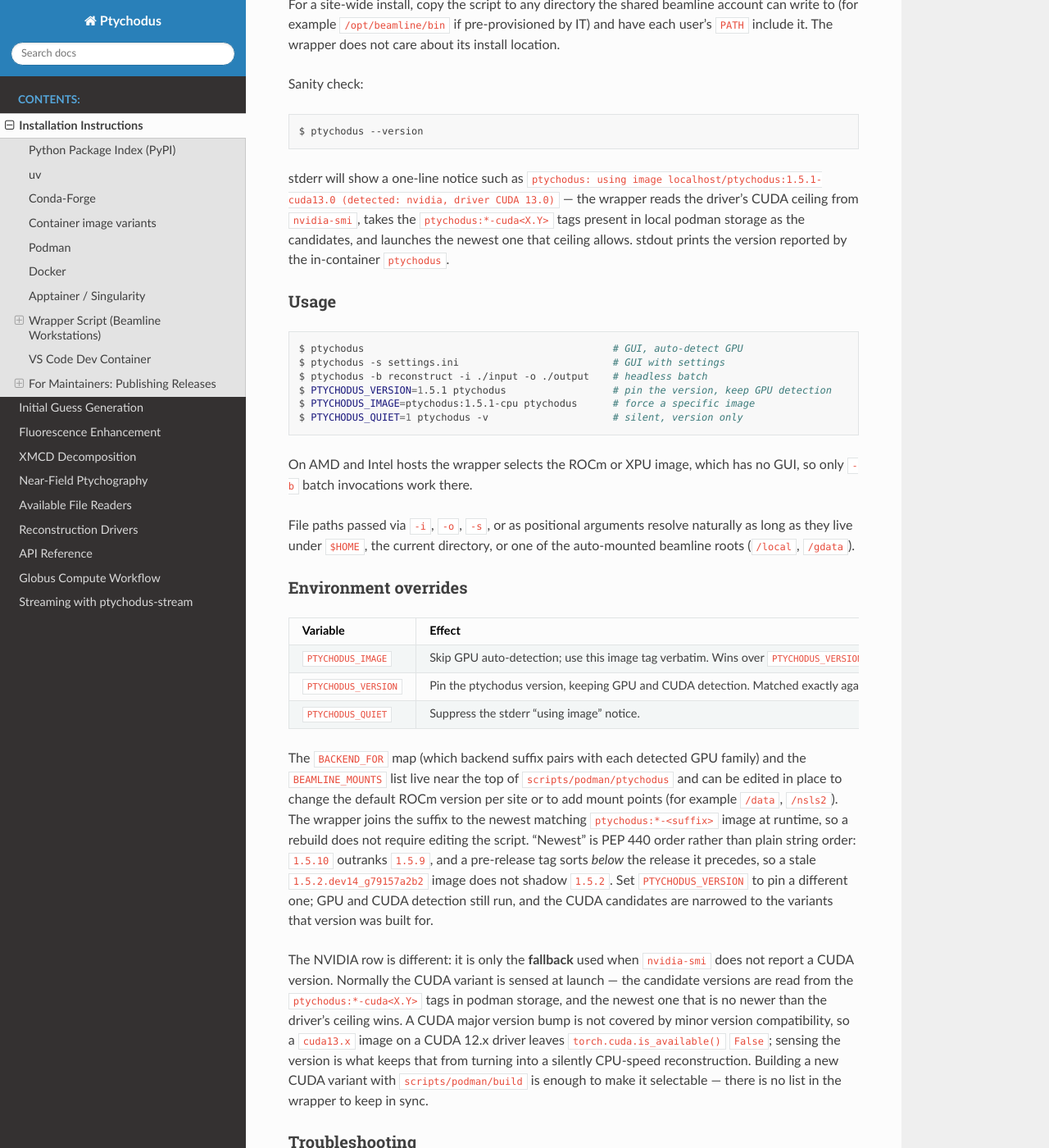
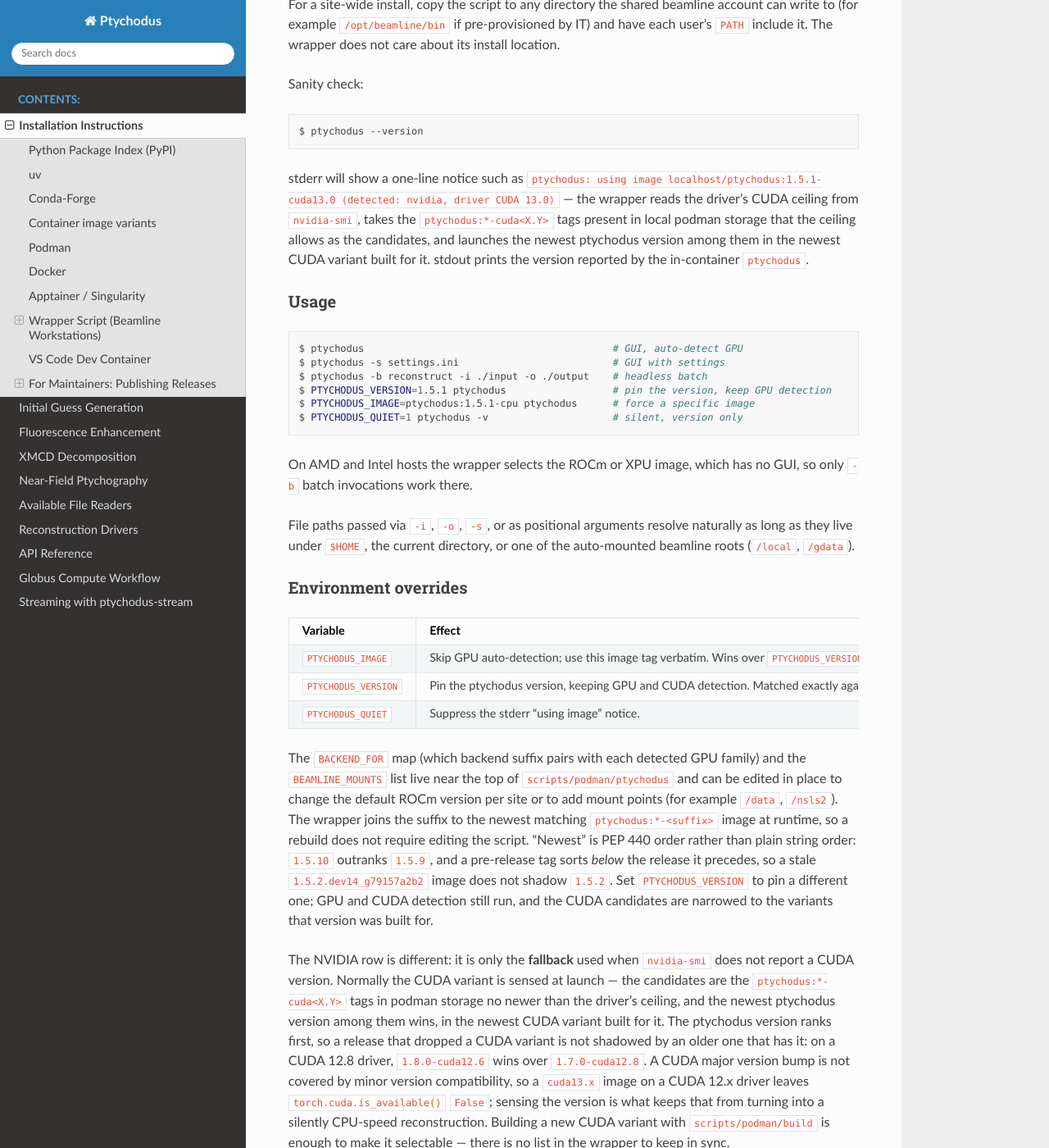
Before and after one commit to AdvancedPhotonSource/ptychodus, a Sphinx documentation site: the page built from docs/source/getting_started.md, in a window 1280 px wide and 1400 px high, scrolled down 6386 px. Shown: the whole window at 82% size. Built offline with Sphinx 7.4.7 and the Read the Docs theme 3.1.0, drawn with Linux system fonts in a browser that asks for light colours.

Commit message:
Launch the newest release with a driver-compatible CUDA image
The podman launcher picked the newest compatible CUDA variant first, so a
release that dropped a CUDA row lost to an older one that had it. Rank by
ptychodus version first and break ties by CUDA version.

Co-Authored-By: Claude Opus 5.5 <noreply@anthropic.com>

````diff
--- a/docs/source/getting_started.md
+++ b/docs/source/getting_started.md
@@ -214,7 +214,7 @@ Sanity check:
 $ ptychodus --version
 ```
 
-stderr will show a one-line notice such as `ptychodus: using image localhost/ptychodus:1.5.1-cuda13.0 (detected: nvidia, driver CUDA 13.0)` — the wrapper reads the driver's CUDA ceiling from `nvidia-smi`, takes the `ptychodus:*-cuda<X.Y>` tags present in local podman storage as the candidates, and launches the newest one that ceiling allows. stdout prints the version reported by the in-container `ptychodus`.
+stderr will show a one-line notice such as `ptychodus: using image localhost/ptychodus:1.5.1-cuda13.0 (detected: nvidia, driver CUDA 13.0)` — the wrapper reads the driver's CUDA ceiling from `nvidia-smi`, takes the `ptychodus:*-cuda<X.Y>` tags present in local podman storage that the ceiling allows as the candidates, and launches the newest ptychodus version among them in the newest CUDA variant built for it. stdout prints the version reported by the in-container `ptychodus`.
 
 ### Usage
 
@@ -241,7 +241,7 @@ File paths passed via `-i`, `-o`, `-s`, or as positional arguments resolve natur
 
 The `BACKEND_FOR` map (which backend suffix pairs with each detected GPU family) and the `BEAMLINE_MOUNTS` list live near the top of `scripts/podman/ptychodus` and can be edited in place to change the default ROCm version per site or to add mount points (for example `/data`, `/nsls2`). The wrapper joins the suffix to the newest matching `ptychodus:*-<suffix>` image at runtime, so a rebuild does not require editing the script. "Newest" is PEP 440 order rather than plain string order: `1.5.10` outranks `1.5.9`, and a pre-release tag sorts *below* the release it precedes, so a stale `1.5.2.dev14_g79157a2b2` image does not shadow `1.5.2`. Set `PTYCHODUS_VERSION` to pin a different one; GPU and CUDA detection still run, and the CUDA candidates are narrowed to the variants that version was built for.
 
-The NVIDIA row is different: it is only the **fallback** used when `nvidia-smi` does not report a CUDA version. Normally the CUDA variant is sensed at launch — the candidate versions are read from the `ptychodus:*-cuda<X.Y>` tags in podman storage, and the newest one that is no newer than the driver's ceiling wins. A CUDA major version bump is not covered by minor version compatibility, so a `cuda13.x` image on a CUDA 12.x driver leaves `torch.cuda.is_available()` `False`; sensing the version is what keeps that from turning into a silently CPU-speed reconstruction. Building a new CUDA variant with `scripts/podman/build` is enough to make it selectable — there is no list in the wrapper to keep in sync.
+The NVIDIA row is different: it is only the **fallback** used when `nvidia-smi` does not report a CUDA version. Normally the CUDA variant is sensed at launch — the candidates are the `ptychodus:*-cuda<X.Y>` tags in podman storage no newer than the driver's ceiling, and the newest ptychodus version among them wins, in the newest CUDA variant built for it. The ptychodus version ranks first, so a release that dropped a CUDA variant is not shadowed by an older one that has it: on a CUDA 12.8 driver, `1.8.0-cuda12.6` wins over `1.7.0-cuda12.8`. A CUDA major version bump is not covered by minor version compatibility, so a `cuda13.x` image on a CUDA 12.x driver leaves `torch.cuda.is_available()` `False`; sensing the version is what keeps that from turning into a silently CPU-speed reconstruction. Building a new CUDA variant with `scripts/podman/build` is enough to make it selectable — there is no list in the wrapper to keep in sync.
 
 ### Troubleshooting
 
````
Also changed, not shown: CLAUDE.md (+1 -1 lines), 2 other files.
